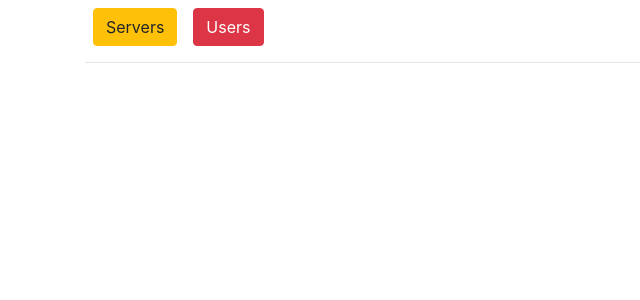
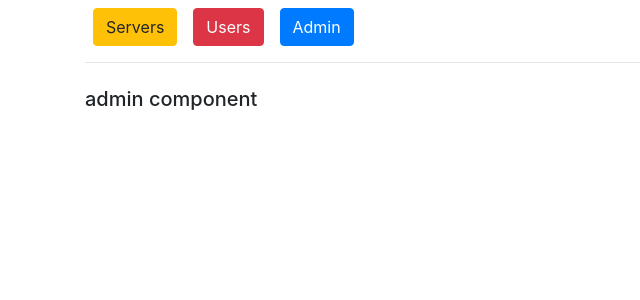
Before and after one commit to rohitverma1989/angularAllBasicsNgrx, an Angular app: page / in a window 1280 px wide. Shown: the top 300 px of the page, without its empty margins (0-640 px from the left). Built offline with nearby package versions, Linux system fonts and the light colour scheme.

Commit message:
lazy loaded module demo

```diff
--- a/src/app/app-routing.module.ts
+++ b/src/app/app-routing.module.ts
@@ -5,6 +5,7 @@ import { ServersComponent } from "./modules/servers/servers.component";
 
 const appRoutes: Routes = [
   { path: "servers", component: ServersComponent },
+  { path: "admin", loadChildren: "./modules/admin/admin.module#AdminModule" },
   // {
   //   path: "users", component: UsersComponent, children: [
   //     { path: ":id", component: UserComponent },
--- a/src/app/app.component.html
+++ b/src/app/app.component.html
@@ -3,6 +3,7 @@
     <div class="col">
       <div class="btn btn-warning mx-2 " (click)="goToServers()">Servers</div>
       <div class="btn btn-danger mx-2" (click)="goToUsers()">Users</div>
+      <div class="btn btn-primary mx-2" (click)="goToAdmin()">Admin</div>
       <hr>
     </div>
   </div>
--- a/src/app/app.component.ts
+++ b/src/app/app.component.ts
@@ -11,7 +11,6 @@ export class AppComponent {
   constructor(private router: Router) { }
 
   goToUsers() {
-    debugger;
     this.router.navigate(["users"]);
   }
 
@@ -19,4 +18,9 @@ export class AppComponent {
     this.router.navigate(["servers"]);
   }
 
+  goToAdmin() {
+    this.router.navigate(["admin"]);
+
+  }
+
 }
--- /dev/null
+++ b/src/app/modules/admin/admin.component.html
@@ -0,0 +1 @@
+<h5>admin component </h5>
--- /dev/null
+++ b/src/app/modules/admin/admin.routing.module.ts
@@ -0,0 +1,15 @@
+import { NgModule } from "@angular/core";
+import { RouterModule, Routes } from "@angular/router";
+import { AdminComponent } from "./admin.component";
+
+const adminRoutes: Routes = [
+  { path: "", component: AdminComponent }
+]
+
+@NgModule({
+  declarations: [],
+  imports: [RouterModule.forChild(adminRoutes)],
+  providers: [],
+  exports: [RouterModule]
+})
+export class AdminRoutingModule { }
```
Also changed, not shown: src/app/app.module.ts (+9 -7 lines), src/app/modules/admin/admin.component.ts (added, +9 -0 lines), src/app/modules/admin/admin.module.ts (added, +11 -0 lines).
